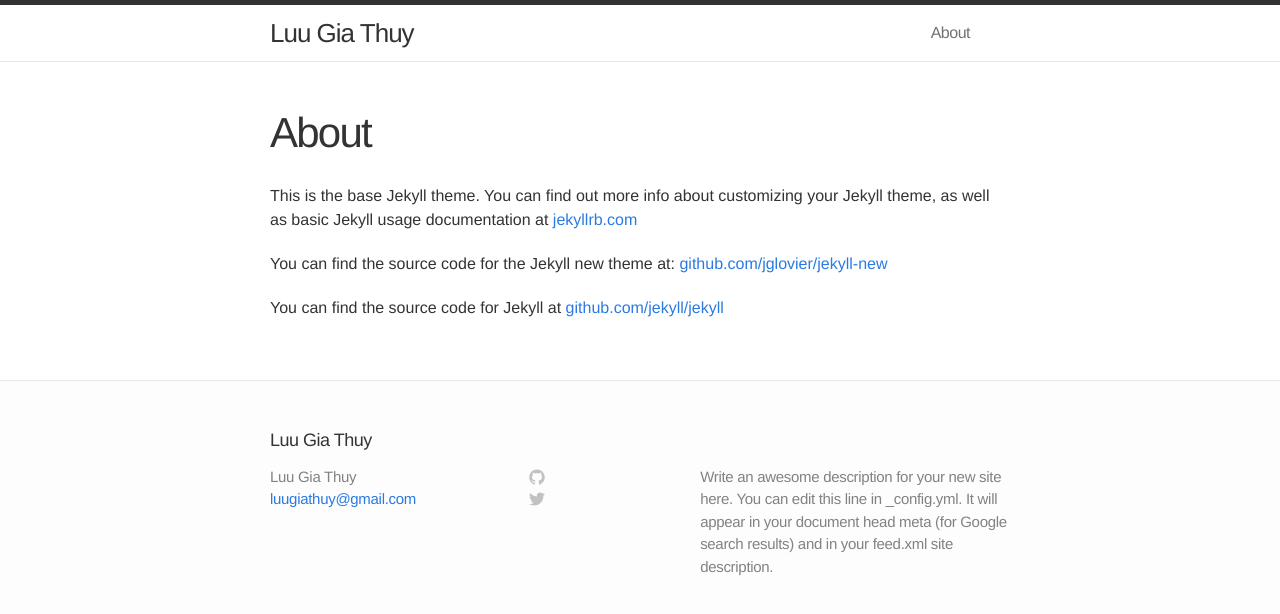
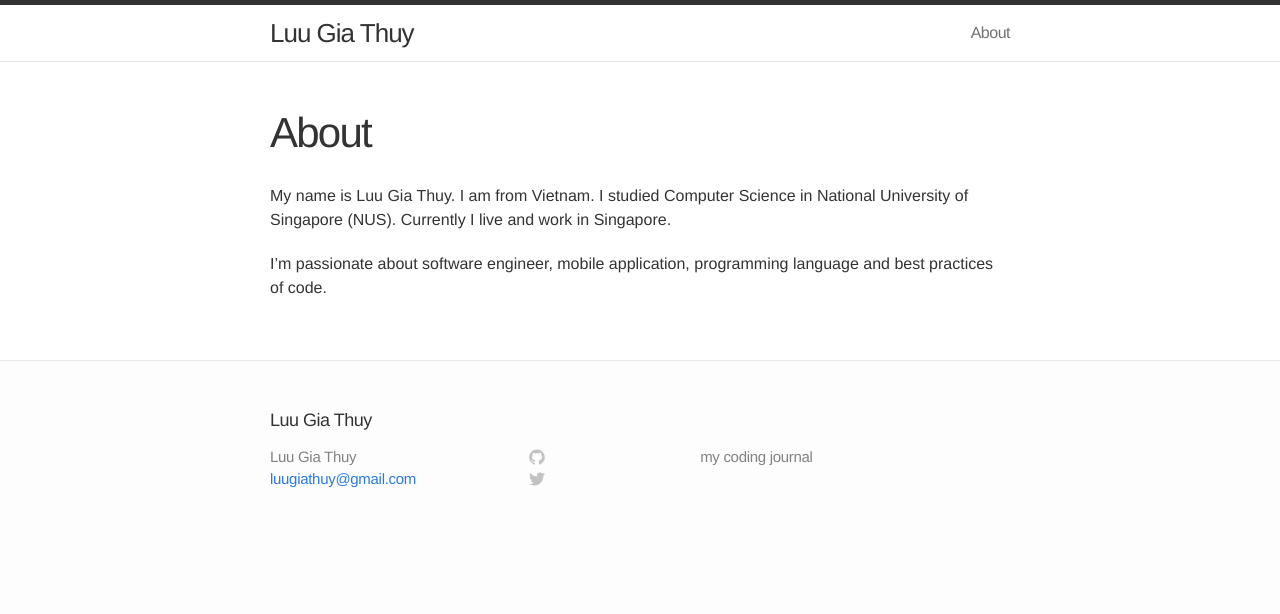
Before and after one commit to luugiathuy/luugiathuy.github.io, a Jekyll site: the page built from about/index.md, in a window 1280 px wide. Shown: the top 614 px of the page. Built offline with Jekyll 4.4.1, drawn with Linux system fonts in a browser that asks for light colours; nearby versions of some CDN libraries.

Commit message:
correct about and description

```diff
--- a/_config.yml
+++ b/_config.yml
@@ -1,7 +1,7 @@
 # Site settings
 title: Luu Gia Thuy
 email: luugiathuy@gmail.com
-description: "Write an awesome description for your new site here. You can edit this line in _config.yml. It will appear in your document head meta (for Google search results) and in your feed.xml site description."
+description: "my coding journal"
 baseurl: ""
 url: "http://luugiathuy.com"
 
--- a/about.md
+++ /dev/null
@@ -1,11 +0,0 @@
----
-layout: page
-title: About
-permalink: /about/
----
-
-This is the base Jekyll theme. You can find out more info about customizing your Jekyll theme, as well as basic Jekyll usage documentation at [jekyllrb.com](http://jekyllrb.com/)
-
-You can find the source code for the Jekyll new theme at: [github.com/jglovier/jekyll-new](https://github.com/jglovier/jekyll-new)
-
-You can find the source code for Jekyll at [github.com/jekyll/jekyll](https://github.com/jekyll/jekyll)
--- /dev/null
+++ b/about/index.md
@@ -0,0 +1,9 @@
+---
+layout: page
+title: About
+permalink: /about/
+---
+
+My name is Luu Gia Thuy. I am from Vietnam. I studied Computer Science in National University of Singapore (NUS). Currently I live and work in Singapore.
+
+I'm passionate about software engineer, mobile application, programming language and best practices of code.
```
